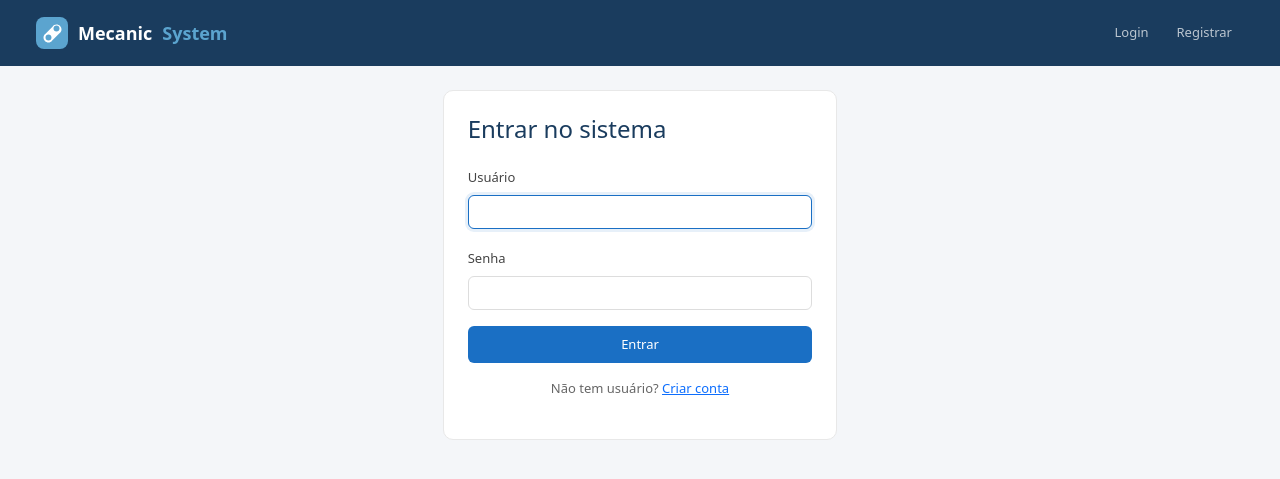
After one commit to liralices/mecanicsystem, a Django app: page /login/ in a window 1280 px wide. The commit adds this page. Shown: the top 479 px of the page. Run offline with Django 5.2, Linux system fonts and the light colour scheme.

Commit message:
criar página de acesso e icone de logoff

```diff
--- /dev/null
+++ b/core/middleware.py
@@ -0,0 +1,22 @@
+from django.conf import settings
+from django.shortcuts import redirect
+
+
+class LoginRequiredMiddleware:
+    def __init__(self, get_response):
+        self.get_response = get_response
+        self.allowed_paths = (
+            '/login/',
+            '/registrar/',
+            '/logout/',
+            '/admin/',
+            '/static/',
+            '/media/',
+        )
+
+    def __call__(self, request):
+        if not request.user.is_authenticated:
+            path = request.path_info
+            if not any(path.startswith(path_prefix) for path_prefix in self.allowed_paths):
+                return redirect(settings.LOGIN_URL)
+        return self.get_response(request)
--- a/core/settings.py
+++ b/core/settings.py
@@ -53,9 +53,14 @@ MIDDLEWARE = [
     'django.contrib.auth.middleware.AuthenticationMiddleware',
     'django.contrib.messages.middleware.MessageMiddleware',
     'django.middleware.clickjacking.XFrameOptionsMiddleware',
+    'core.middleware.LoginRequiredMiddleware',
 ]
 
 ROOT_URLCONF = 'core.urls'
+
+LOGIN_URL = 'login'
+LOGIN_REDIRECT_URL = 'home'
+LOGOUT_REDIRECT_URL = 'login'
 
 TEMPLATES = [
     {
--- a/core/urls.py
+++ b/core/urls.py
@@ -2,10 +2,14 @@ from django.contrib import admin
 from django.urls import path, include
 from django.conf import settings
 from django.conf.urls.static import static
+from django.contrib.auth import views as auth_views
 from . import views
 
 urlpatterns = [
     path('', views.home, name='home'),
+    path('login/', auth_views.LoginView.as_view(template_name='login.html', redirect_authenticated_user=True), name='login'),
+    path('logout/', auth_views.LogoutView.as_view(next_page='login'), name='logout'),
+    path('registrar/', views.registrar, name='registrar'),
     path('admin/', admin.site.urls),
     path('clientes/', include('clientes.urls')),
     path('estoque/', include('estoque.urls')),
--- a/templates/base.html
+++ b/templates/base.html
@@ -59,10 +59,22 @@
 </a>
       <div class="collapse navbar-collapse">
         <ul class="navbar-nav ms-auto gap-1">
-          <li class="nav-item"><a class="nav-link {% block nav_clientes %}{% endblock %}" href="/clientes/">Clientes</a></li>
-          <li class="nav-item"><a class="nav-link {% block nav_veiculos %}{% endblock %}" href="{% url 'listar_veiculos' %}">Veículos</a></li>
-          <li class="nav-item"><a class="nav-link {% block nav_estoque %}{% endblock %}" href="/estoque/">Estoque</a></li>
-          <li class="nav-item"><a class="nav-link {% block nav_ordens %}{% endblock %}" href="/ordens/">Ordens de Serviço</a></li>
+          {% if user.is_authenticated %}
+            <li class="nav-item"><a class="nav-link {% block nav_clientes %}{% endblock %}" href="/clientes/">Clientes</a></li>
+            <li class="nav-item"><a class="nav-link {% block nav_veiculos %}{% endblock %}" href="{% url 'listar_veiculos' %}">Veículos</a></li>
+            <li class="nav-item"><a class="nav-link {% block nav_estoque %}{% endblock %}" href="/estoque/">Estoque</a></li>
+            <li class="nav-item"><a class="nav-link {% block nav_ordens %}{% endblock %}" href="/ordens/">Ordens de Serviço</a></li>
+            <li class="nav-item"><a class="nav-link" href="#">Olá, {{ user.username }}</a></li>
+            <li class="nav-item">
+              <form method="post" action="{% url 'logout' %}" style="display:inline; margin:0;">
+                {% csrf_token %}
+                <button type="submit" class="nav-link" style="background:none; border:none; padding:6px 12px; color: rgba(255,255,255,0.7); cursor:pointer;">Sair</button>
+              </form>
+            </li>
+          {% else %}
+            <li class="nav-item"><a class="nav-link" href="{% url 'login' %}">Login</a></li>
+            <li class="nav-item"><a class="nav-link" href="{% url 'registrar' %}">Registrar</a></li>
+          {% endif %}
         </ul>
       </div>
     </div>
--- /dev/null
+++ b/templates/login.html
@@ -0,0 +1,36 @@
+{% extends "base.html" %}
+
+{% block titulo %}Login - MecanicSystem{% endblock %}
+
+{% block conteudo %}
+<div class="row justify-content-center">
+  <div class="col-md-6 col-lg-4">
+    <div class="form-card">
+      <h2 style="font-size: 24px; margin-bottom: 20px; color: #1a3c5e;">Entrar no sistema</h2>
+
+      {% if form.errors %}
+      <div style="background: #fdecea; color: #611a15; border: 1px solid #f5c2c7; border-radius: 8px; padding: 12px; margin-bottom: 16px;">
+        Usuário ou senha inválidos. Verifique e tente novamente.
+      </div>
+      {% endif %}
+
+      <form method="post" novalidate>
+        {% csrf_token %}
+        <div class="mb-3">
+          <label for="id_username" class="form-label">Usuário</label>
+          <input type="text" name="username" autofocus required id="id_username" class="form-control">
+        </div>
+        <div class="mb-3">
+          <label for="id_password" class="form-label">Senha</label>
+          <input type="password" name="password" required id="id_password" class="form-control">
+        </div>
+        <button type="submit" class="btn-salvar w-100">Entrar</button>
+      </form>
+
+      <p style="font-size: 13px; color: #666; margin-top: 16px; text-align: center;">
+        Não tem usuário? <a href="{% url 'registrar' %}">Criar conta</a>
+      </p>
+    </div>
+  </div>
+</div>
+{% endblock %}
```
Also changed, not shown: core/views.py (+21 -1 lines), templates/home.html (+14 -12 lines), templates/register.html (added, +31 -0 lines), db.sqlite3.
